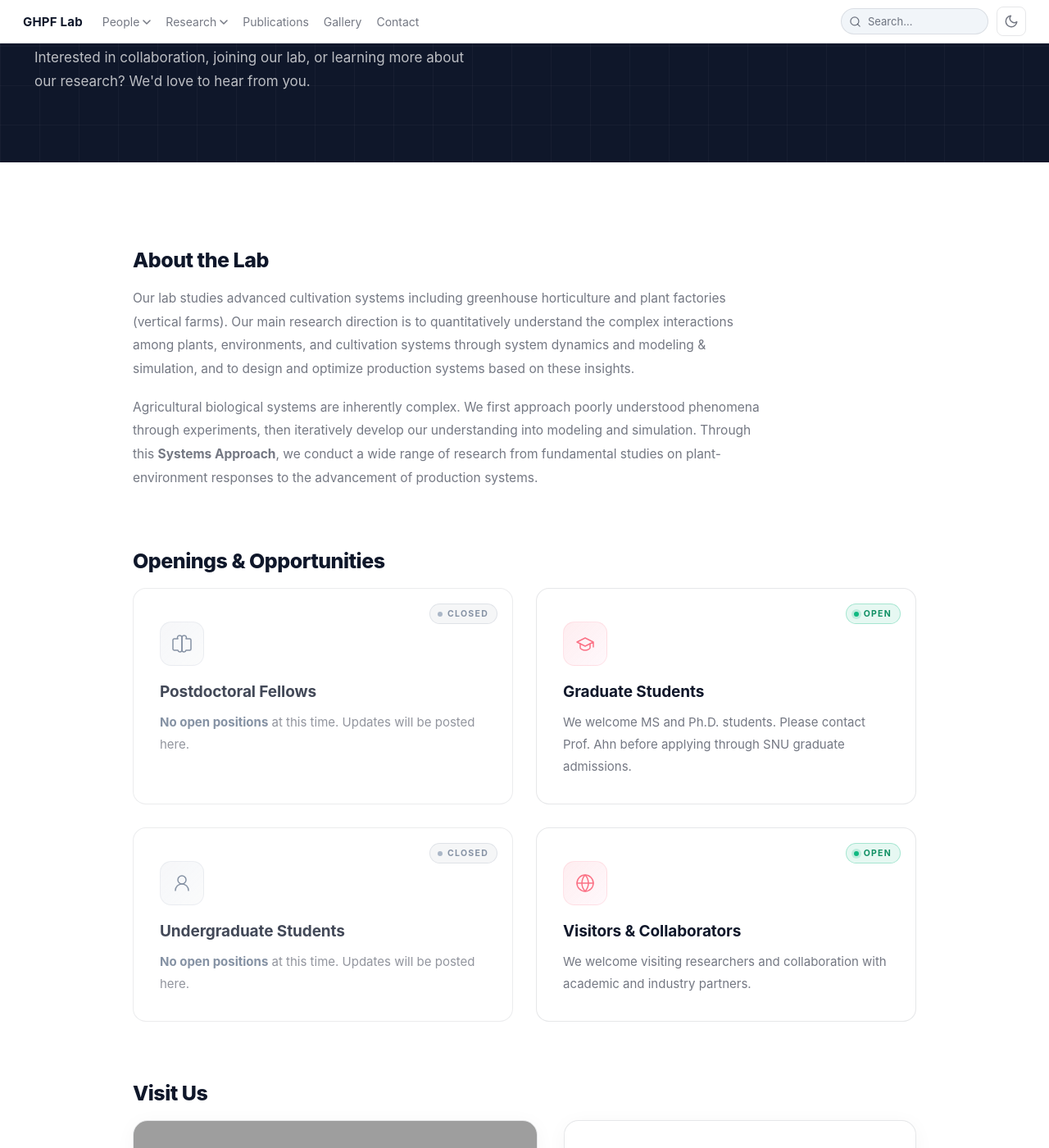
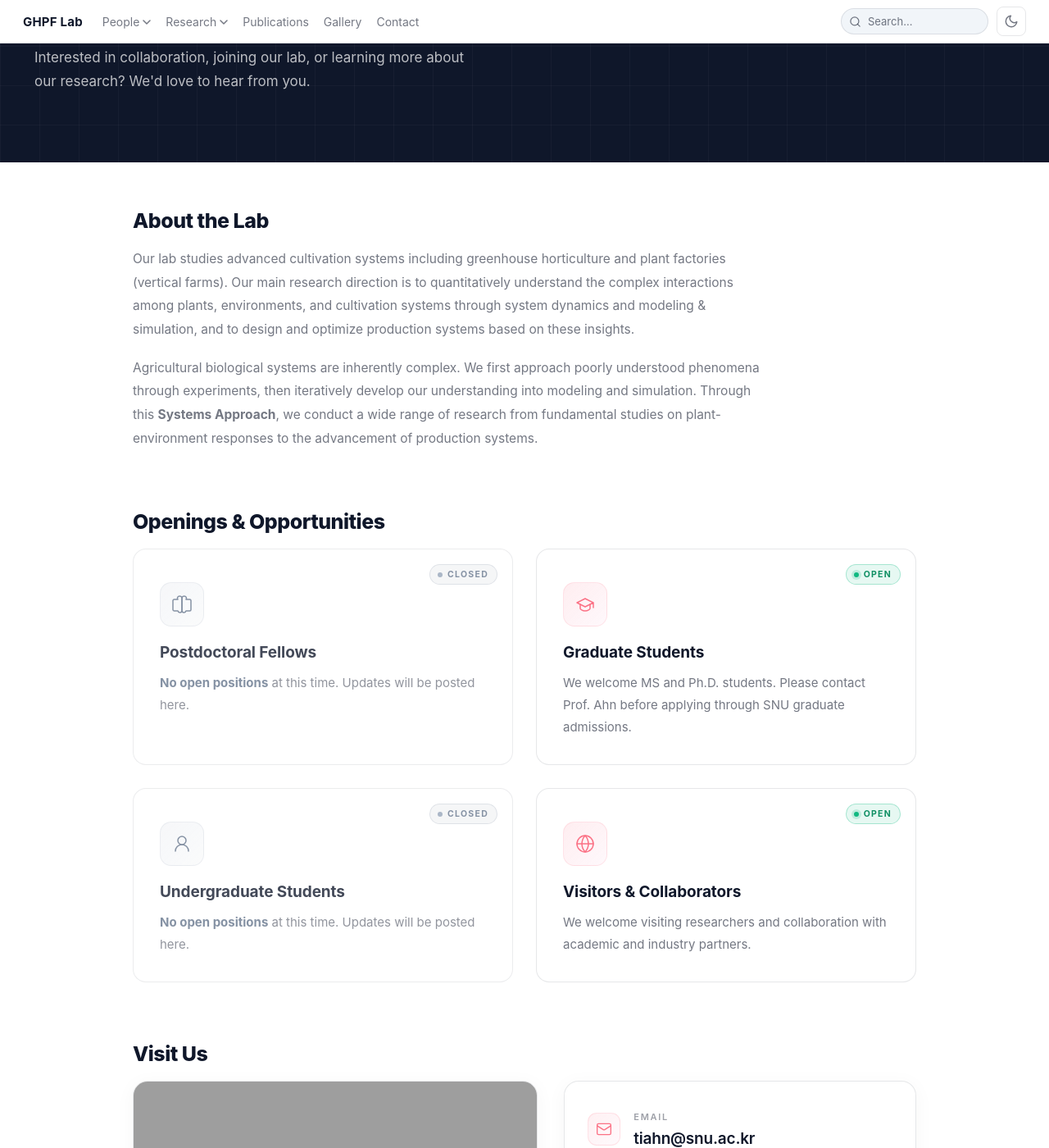
Before and after one commit to snughpf-alt/ghpf-lab-web-final-2, a Jekyll site: the page built from contact.md, in a window 1280 px wide and 1400 px high, scrolled down 285 px. Shown: the whole window at 82% size. Built offline with Jekyll 4.4.1, drawn with Linux system fonts in a browser that asks for light colours; some web fonts are replaced; grey boxes are pictures that could not be loaded.

```diff
--- a/assets/css/site.scss
+++ b/assets/css/site.scss
@@ -2528,7 +2528,7 @@ a:hover{color:var(--accent)}
 /* --- Contact page (uses the navigating-page section pattern) --- */
 .contact-page .section{padding:48px 0}
 .contact-page .section + .section{padding-top:24px}
-.contact-page > .section:first-child{padding-top:72px}
+.contact-page > .section:first-child{padding-top:24px}
 .contact-page > .section:last-child{padding-bottom:72px}
 .contact-page .section__head h2{
   font-size:25px;
```
